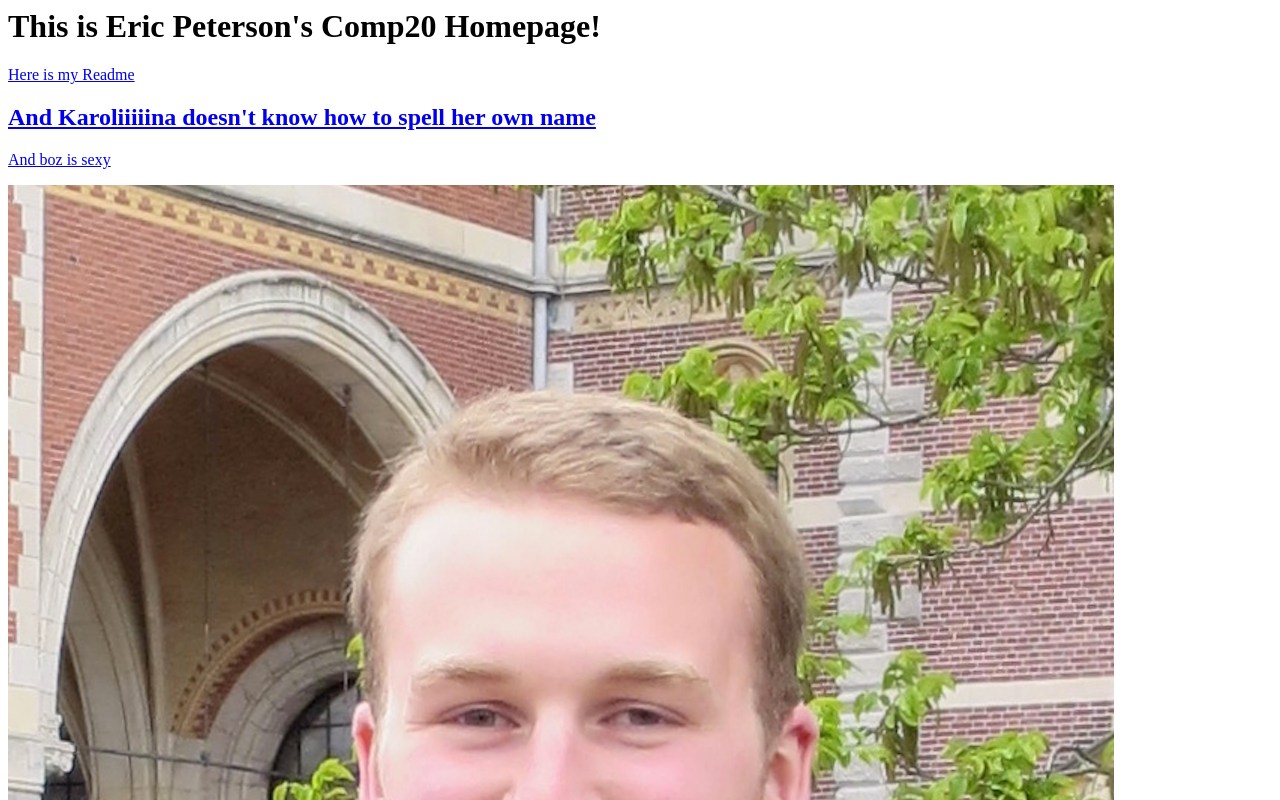
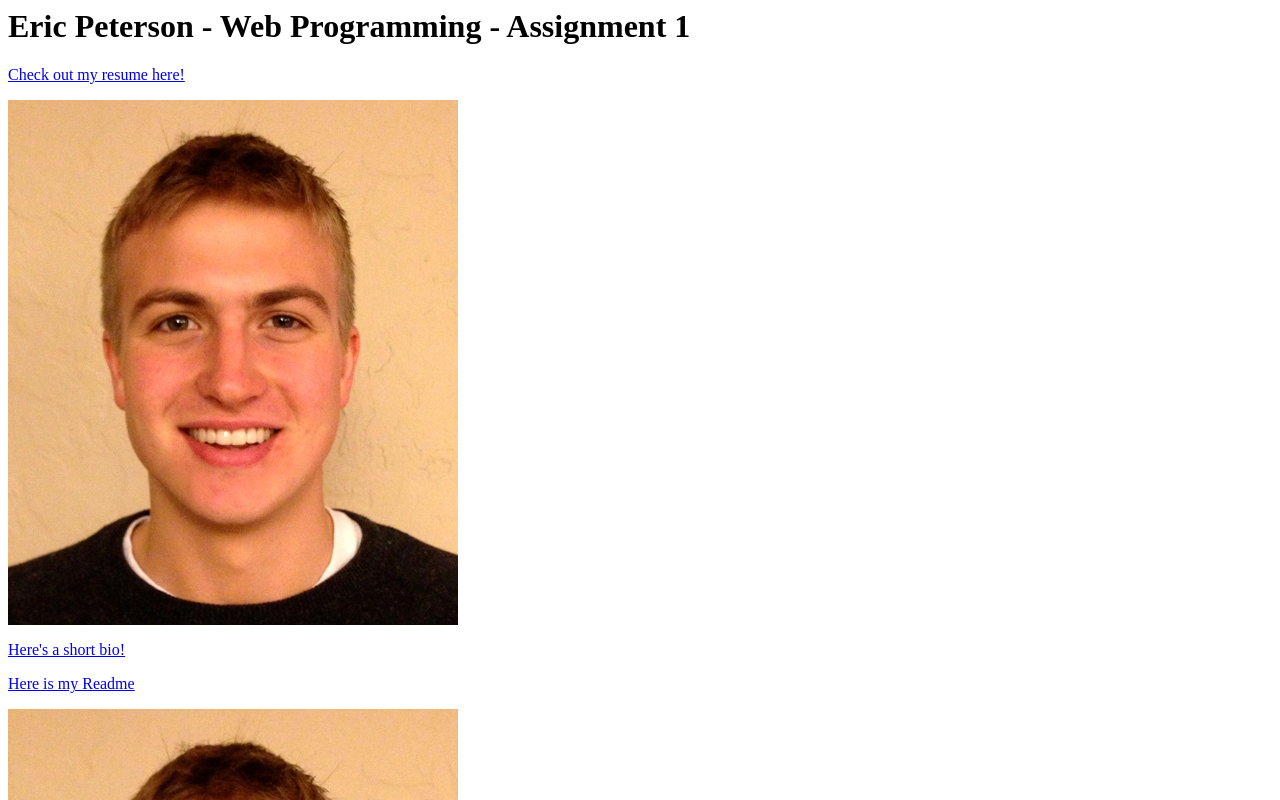
Before and after one commit to ewpete/ewpete.github.io, a plain HTML site: page index.html in a window 1280 px wide. Shown: the top 800 px of the page. Drawn offline with Linux system fonts and the light colour scheme.

Commit message:
added a picture of myself

```diff
--- a/index.html
+++ b/index.html
@@ -2,15 +2,20 @@
 
 <head>
 
-        <h1> This is Eric Peterson's Comp20 Homepage! </h1>
+        <h1> Eric Peterson - Web Programming - Assignment 1 </h1>
 
 </head>
 
 <body>
+        <p> <a href="resume.html"> Check out my resume here!  </p>
+        <img src="eric_headshot.jpg" alt="The one and only" >
+
+        <p> <a href="bio.html"> Here's a short bio!  </p>
         <p> <a href="README.md"> Here is my Readme </p>
-        <h2> And Karoliiiiina doesn't know how to spell her own name </h2>
-        <p>  And boz is sexy </p>
-        <img src="boz.jpg" alt="The one and only"
+
+        <img src="eric_headshot.jpg" alt="The one and only" >
+        <img src="boz.jpg" alt="The one and only" >
+
 </body>
 
 
```
Also changed, not shown: bio.html (added), eric_headshot.jpg (added), 1 other file.
